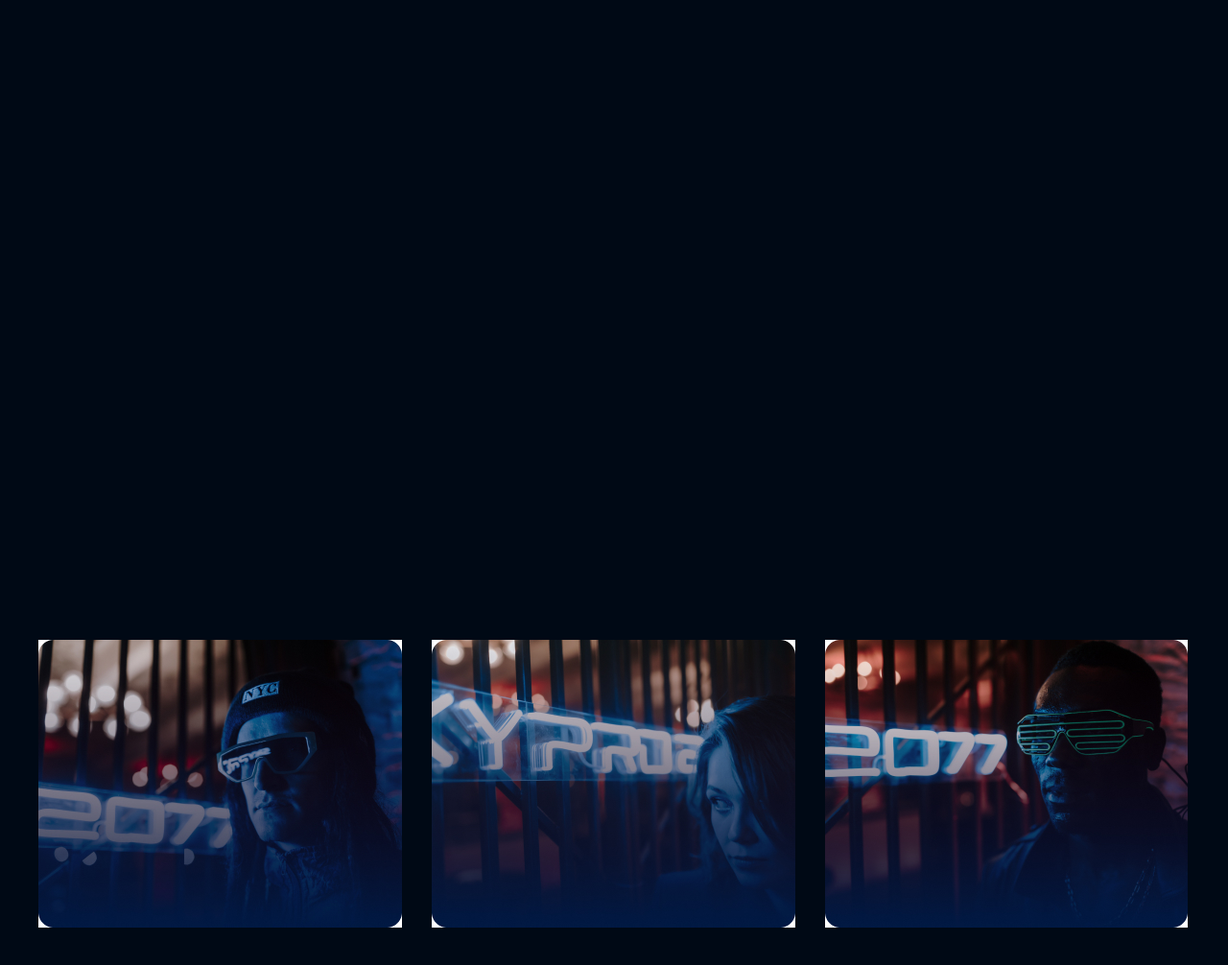
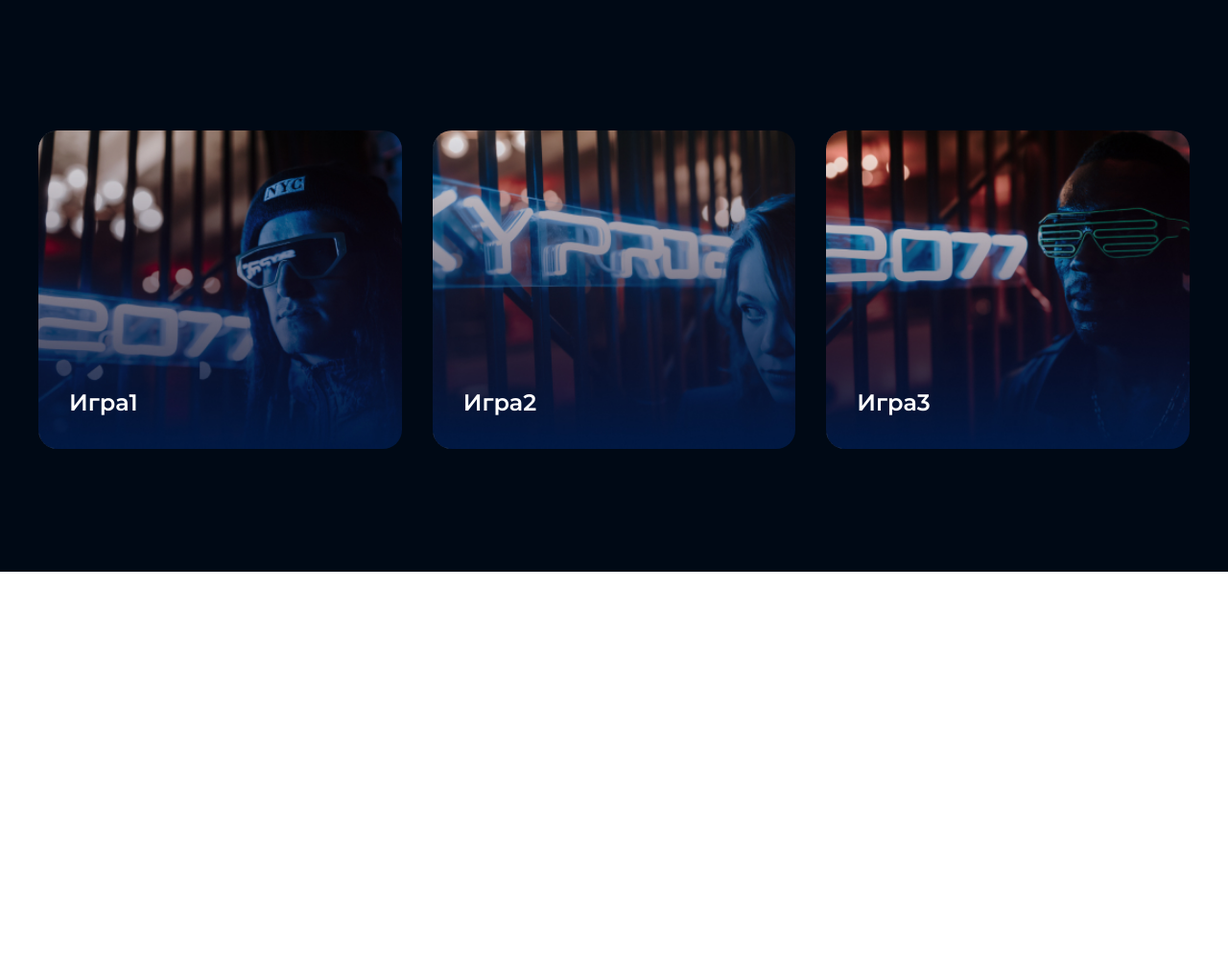
Before and after one commit to KseniaShamina/Homework1, a plain HTML site: page index.html in a window 1280 px wide. Shown: the part 1220-2226 px from the top of the page at 96% size. After the commit the page ends 1816 px from the top, so only its background shows below. Drawn offline with Linux system fonts and the light colour scheme.

Commit message:
homework2

```diff
--- a/index.html
+++ b/index.html
@@ -14,20 +14,23 @@
         <section class="topcontent">
             <header class="header center">
             <h1 class="title">Добро пожаловать на мой сайт!</h1>
-            <p class="top__text">Вам предстоит пройти несколько увлекательных игр. Если готов нажимай поехали и приступай</p>
+          <div class="undercontent">
+            <p class="top__text">
+              Вам предстоит пройти несколько увлекательных игр. Если готов нажимай
+              <strong>&nbsp;поехали&nbsp;</strong>
+              и
+              <strong>&nbsp;приступай</strong>
+            </p>
             <button class="button" type="submit">Поехали!</button>
+          </div>
             </header>
         </section>
 <div class="games center">
-    <div class="gameone">
-        <img src="imgr/igra1.jpg" alt="igraone" class="game__img">
-       </div>
-       <div class="gameone">
-        <img src="imgr/igra2.jpg" alt="igraone" class="game__img">
-       </div>
-       <div class="gameone">
-        <img src="imgr/igra3.jpg" alt="igraone" class="game__img">
-       </div>
+   <div class="forgames">
+    <div class="for__game for__game_1">Игра1</div>
+    <div class="for__game for__game_2">Игра2</div>
+    <div class="for__game for__game_3">Игра3</div>
+   </div>
 </div>
 </body>
 </html>
--- /dev/null
+++ b/script.js
@@ -0,0 +1,4 @@
+let age = Number(prompt('Сколько вам лет'));
+let up = 17;
+let result = age + up;
+console.log(`Через ${up} вам будет ${result}`);
--- a/style.css
+++ b/style.css
@@ -30,18 +30,20 @@
 
 .title {
 font-weight: 700;
+width: 788.78px;
+padding-right: 521px;
 font-size: 64px;
 line-height: 78px;
 display: flex;
 align-items: center;
 color: #FFFFFF;
 margin-top: 217px;
-padding-bottom: 32px;
 }
 
 .top__text {
 font-style: normal;
 font-weight: 300;
+width: 481px;
 font-size: 18px;
 line-height: 32px;
 display: flex;
@@ -53,29 +55,56 @@ margin-bottom: 44px;
 
 .button {
     background-color: #9C0332;
+    font-family: 'Montserrat';
+    border: none;
      box-sizing: content-box;
      border-radius: 20px;
-     width: 275px;
-     height: 46px;
+     width: 234px;
+     height: 48px;
      font-size: 15px;
      line-height: 18px;
      color: #FFFFFF;
 }
 
-.gameone {
-    width: 378px;
+.games {
+    padding-top: 621.29px;
+    padding-bottom: 128px;
+    background: #000915;
+}
+
+.forgames {
+    display: grid;
+    gap: 32px;
+    grid-template-columns: repeat(12, 1fr);
+}
+
+.for__game {
     height: 300px;
+    grid-column: span 4;
+    font-style: normal;
+    font-weight: 600;
+    font-size: 24px;
+    line-height: 32px;
+    border-radius: 20px;
+    align-items: flex-end;
+    padding-bottom: 32px;
+    padding-left: 32px;
     display: flex;
-    box-sizing: border-box;
-    border-radius: 20px;
- }
+    background-repeat: no-repeat;
+    justify-content: left;
+    align-items: flex-end;
+    background-size: cover;
+    color: #FFFFFF;
+}
 
- .games {
-    padding-top: 1152px;
-    display: flex;
-    flex-direction: row;
-    flex-wrap: wrap;
-    gap: 32px;
-    background: #000915;
-    padding-bottom: 128px;
- }
+.for__game_1 {
+    background-image: url(imgr/igra1.jpg);
+}
+
+.for__game_2 {
+    background-image: url(imgr/igra2.jpg);
+}
+
+.for__game_3 {
+    background-image: url(imgr/igra3.jpg);
+}
```
Also changed, not shown: 2 other files.
